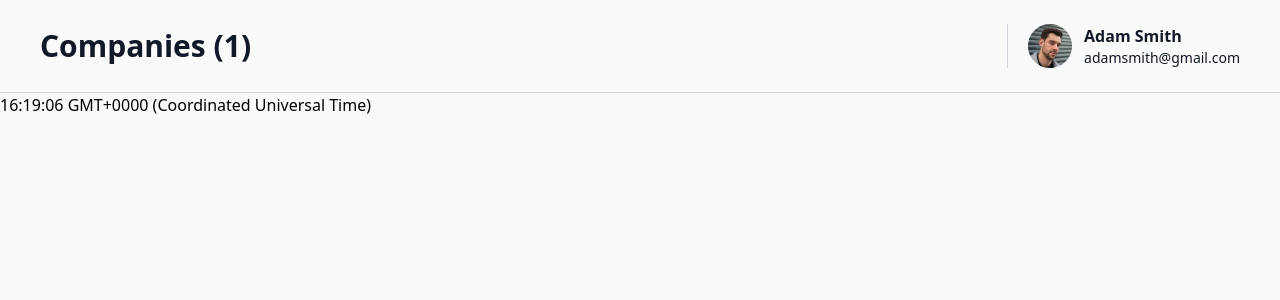
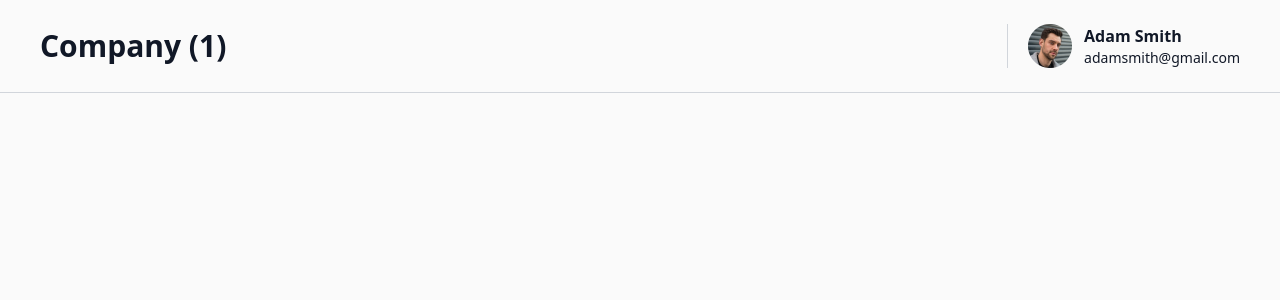
Before and after one commit to LytovchenkoOlenka/next-crm-project, a Next.js app: page /companies/1 in a window 1280 px wide. Shown: the top 300 px of the page. Built offline with nearby package versions, Linux system fonts and the light colour scheme.

Commit message:
fixed-routes_problems

```diff
--- a/src/app/companies/[...id]/page.tsx
+++ /dev/null
@@ -1,17 +0,0 @@
-import React from 'react';
-
-import Header from "@/app/components/header";
-
-
-export interface PageProps {
-    params: { id: string[] };
-}
-
-export default function Page({params}: PageProps) {
-    return (
-        <>
-            <Header>Companies ({String(params.id)})</Header>
-            <p>{new Date().toTimeString()}</p>
-        </>
-    );
-}
--- /dev/null
+++ b/src/app/companies/[id]/page.tsx
@@ -0,0 +1,14 @@
+import React from 'react';
+import Header from '@/app/components/header';
+
+export interface PageProps {
+    params: { id: string };
+}
+
+export default function Page({params}: PageProps) {
+    return (
+        <>
+            <Header>Company ({params.id})</Header>
+        </>
+    );
+}
--- a/src/app/companies/page.tsx
+++ b/src/app/companies/page.tsx
@@ -9,7 +9,6 @@ import CompanyRow from "@/app/components/company-row";
 import {Status} from "@/app/components/status-label";
 
 export interface PageProps {
-    children?: React.ReactNode;
 }
 
 export default function Page({}: PageProps) {
--- a/src/app/components/company-form-modal.tsx
+++ b/src/app/components/company-form-modal.tsx
@@ -1,14 +1,14 @@
 'use client';
 
 import React from 'react';
-import CompanyForm, { CompanyFormProps } from './company-form';
-import Modal, { ModalProps } from './modal';
+import CompanyForm, { CompanyFormProps } from '@/app/components/company-form';
+import Modal, { ModalProps } from '@/app/components/modal';
 
 export interface CompanyFormModalProps extends ModalProps {
     onSubmit: CompanyFormProps['onSubmit'];
 }
 
-export default function CompanyFormModal({onSubmit,...rest}: CompanyFormModalProps) {
+export default function CompanyFormModal({onSubmit, ...rest}: CompanyFormModalProps) {
     return (
         <Modal {...rest}>
             <CompanyForm onSubmit={onSubmit}/>
--- a/src/app/dashboard/page.tsx
+++ b/src/app/dashboard/page.tsx
@@ -1,7 +1,7 @@
 import React from 'react';
 
 export interface PageProps {
-    title?: string;
+    // title?: string;
 }
 
 export default function Page({}: PageProps) {
--- a/src/app/dashboard/settings/page.tsx
+++ b/src/app/dashboard/settings/page.tsx
@@ -1,7 +1,7 @@
 import React from 'react';
 
 export interface PageProps {
-    title?: string;
+    // title?: string;
 }
 
 export default function Page({}: PageProps) {
```
